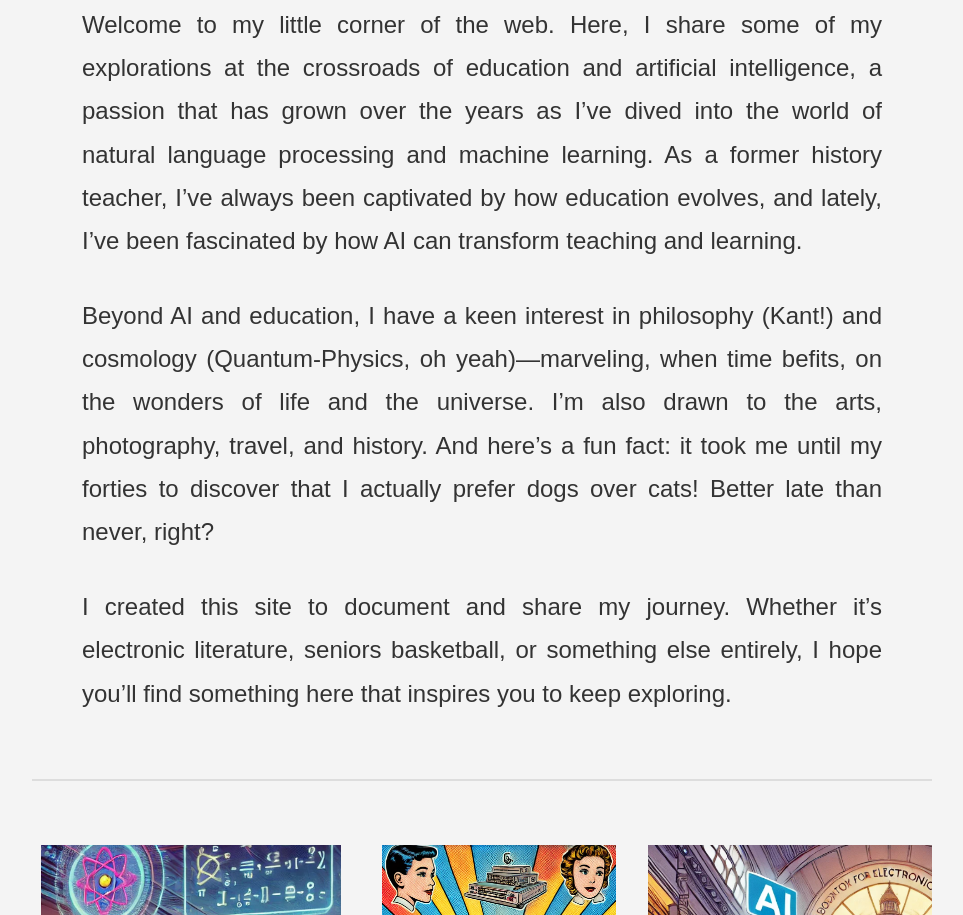
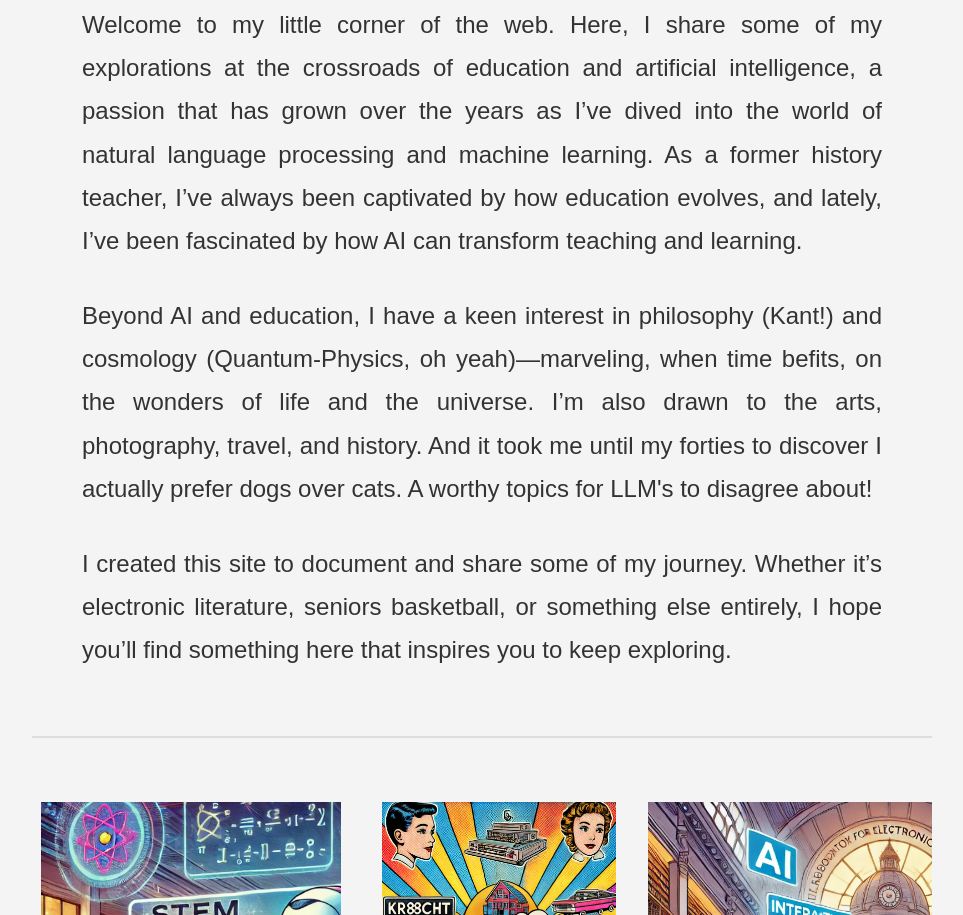
Before and after one commit to BertVos-79/BertVos-79.github.io, a plain HTML site: page index.html in a window 1280 px wide. Shown: the part 526-1441 px from the top of the page, without its empty margins (158-1121 px from the left). Drawn offline with Linux system fonts and the light colour scheme.

Commit message:
Update index.html

```diff
--- a/index.html
+++ b/index.html
@@ -135,8 +135,8 @@
             <div class="line"></div>
             <p class="greeting">Hi stranger,</p>
             <p>Welcome to my little corner of the web. Here, I share some of my explorations at the crossroads of education and artificial intelligence, a passion that has grown over the years as I’ve dived into the world of natural language processing and machine learning. As a former history teacher, I’ve always been captivated by how education evolves, and lately, I’ve been fascinated by how AI can transform teaching and learning.</p>
-            <p>Beyond AI and education, I have a keen interest in philosophy (Kant!) and cosmology (Quantum-Physics, oh yeah)—marveling, when time befits, on the wonders of life and the universe. I’m also drawn to the arts, photography, travel, and history. And here’s a fun fact: it took me until my forties to discover that I actually prefer dogs over cats! Better late than never, right?</p>
-            <p>I created this site to document and share my journey. Whether it’s electronic literature, seniors basketball, or something else entirely, I hope you’ll find something here that inspires you to keep exploring.</p>
+            <p>Beyond AI and education, I have a keen interest in philosophy (Kant!) and cosmology (Quantum-Physics, oh yeah)—marveling, when time befits, on the wonders of life and the universe. I’m also drawn to the arts, photography, travel, and history. And it took me until my forties to discover I actually prefer dogs over cats. A worthy topics for LLM's to disagree about!</p>
+            <p>I created this site to document and share some of my journey. Whether it’s electronic literature, seniors basketball, or something else entirely, I hope you’ll find something here that inspires you to keep exploring.</p>
         </section>
 
         <div class="line"></div> <!-- Added grey line before images -->
```
